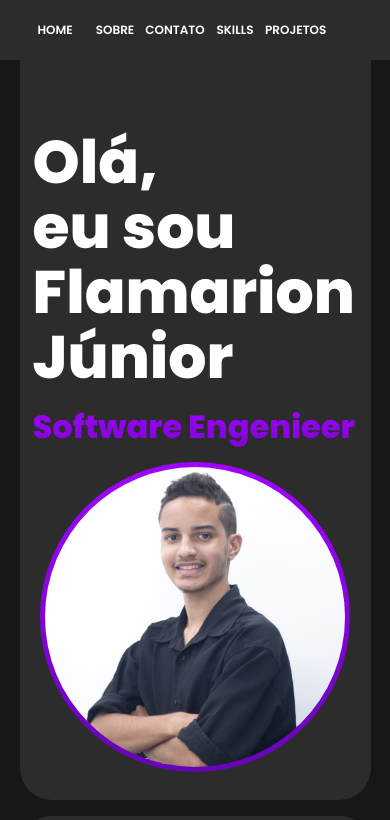
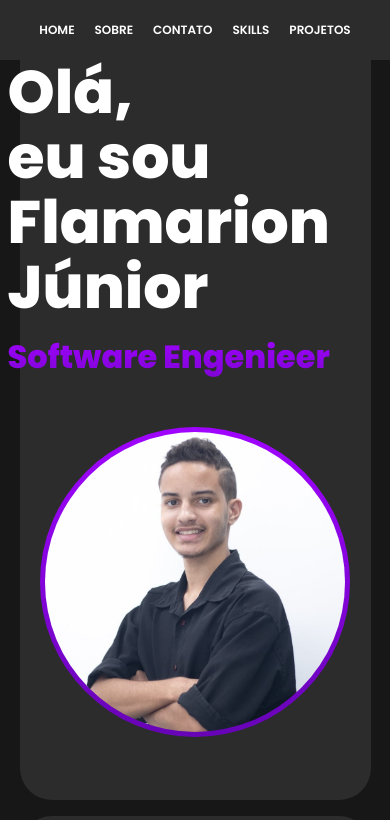
Before and after one commit to FlamarionJr/Portifolio, a plain HTML site: page index.html in a window 390 px wide. Shown: the top 820 px of the page. Drawn offline with Linux system fonts and the light colour scheme.

Commit message:
feat: repair responsive

```diff
--- a/Css/container1.css
+++ b/Css/container1.css
@@ -15,7 +15,7 @@
     display: flex;
     flex-direction: column;
 
-    margin-left: 50px;
+
  }
  h1 {
     width: 580px;
@@ -24,8 +24,7 @@
     font-weight: 800;
     line-height: 70px;
     color: white;
-    margin-bottom: 11px;
-    margin-top: 70px;
+    margin-bottom: 12px;
  }
  h2 {
     width: 580px;
--- a/Css/header.css
+++ b/Css/header.css
@@ -17,7 +17,6 @@ header {
     font-size: 24px;
     font-weight: 600;
     color: white;
-    width: 133px;
     transition-property: all;
     transition-duration: 0.3s;
 
@@ -36,10 +35,12 @@ header {
 
  @media (max-width:900px){
    header a {
-      margin: 0px;
+      margin: 10px;
       font-size: 12px;
-      width: 60px;
-     transform: translateX(-20px);
 
    }
+
+   header a:hover {
+      transform: scale(1.01); }
+
 }
```
